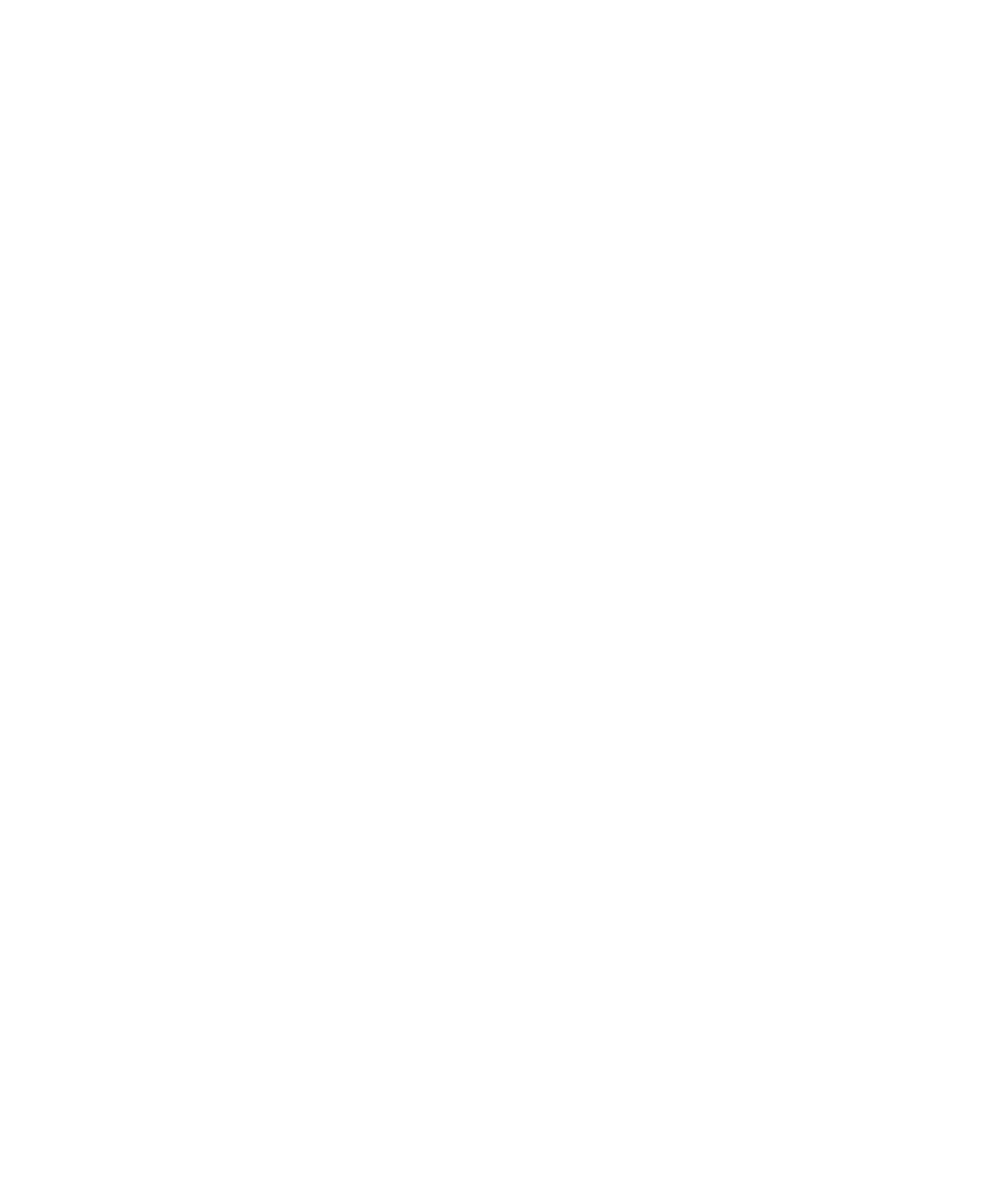
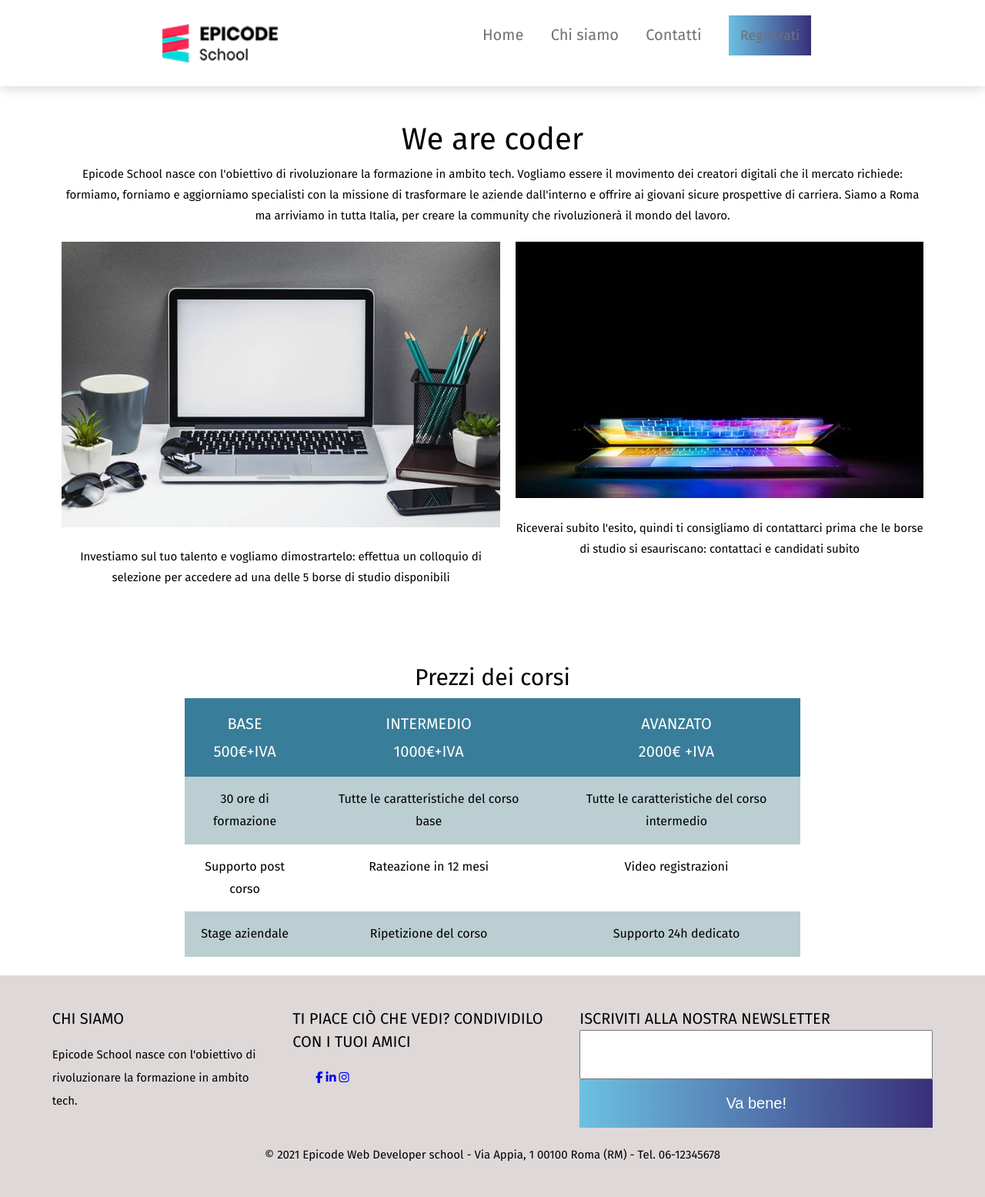
Before and after one commit to ildestram/final-project-week2, a plain HTML site: page chi-siamo.html in a window 1280 px wide. Shown: the whole page at 77% size. Before the commit the page ends 800 px from the top, so only its background shows below. Drawn offline with nearby package versions, Linux system fonts and the light colour scheme; a web font is replaced by a local one.

Commit message:
add chi siamo

```diff
--- a/assets/css/stile.css
+++ b/assets/css/stile.css
@@ -19,6 +19,11 @@ ul, ol {
 
 hr {
     display:none;
+}
+
+.p-who-we-are {
+    font-family: 'Fira Sans', sans-serif;
+
 }
 /* HEADER */
 .epicode-logo {
@@ -74,6 +79,30 @@ header nav ul li {
     cursor:pointer;
     background-image: linear-gradient(90deg, #6cc1e2 0, #392f7a);
     font-size:18px;
+    color:white;
+}
+
+/* CHI SIAMO */
+.who-box {
+    display:flex;
+    justify-content: space-between;
+    column-gap: 20px;;
+}
+
+#we-are-coder {
+    padding-left:80px;
+    padding-right:80px;
+}
+
+.who-box img {
+    margin: 0px 0px 25.2px;
+}
+
+.photo-2 {
+    height:333px;
+}
+
+.no-span {
     color:white;
 }
 
@@ -186,7 +215,7 @@ main section img {
     max-width:100%;
     height:auto;
     display:block;
-    margin:0 auto 20px;
+    /* margin:0 auto 20px; */
 }
 
 #who-will-be {
@@ -198,6 +227,38 @@ main section img {
 .image-text {
     text-align: left;
     padding-left:20px;
+}
+
+table {
+    width:100%;
+    margin:0 auto;
+    max-width:800px;
+    border-collapse: collapse;
+    border-spacing: 0;
+}
+
+caption {
+    font-size:30px;
+}
+
+tbody tr:nth-child(odd) {
+    background-color: rgb(187, 206, 209);
+
+}
+
+thead tr th {
+    background-color:#387d99;
+    color:white;
+    text-transform: uppercase;
+    padding-bottom:15px;
+    padding-top:15px;
+    text-align: center;
+}
+
+tbody tr td {
+    padding-top:15px;
+    padding-bottom:15px;
+    font-size:16px;
 }
 
 
--- a/chi-siamo.html
+++ b/chi-siamo.html
@@ -4,11 +4,129 @@
 <head>
   <meta charset="UTF-8">
   <meta name="viewport" content="width=device-width,initial-scale=1">
-  <meta name="description" content="">
-  <title></title>
+  <meta name="description" content="Epicode School: la presentazione dei nostri servizi e l'offerta didattica">
+  <title>Epicode - Profilo aziendale</title>
+  <link rel="stylesheet" href="./assets/css/reset.css">
+  <link rel="stylesheet" href="./assets/css/stile.css">
+  <link rel="preconnect" href="https://fonts.googleapis.com" />
+    <link rel="preconnect" href="https://fonts.gstatic.com" crossorigin />
+    <link
+      href="https://fonts.googleapis.com/css2?family=Alumni+Sans+Inline+One:ital@1&family=Fira+Sans:ital,wght@0,300;0,400;0,600;0,700;1,300&family=Mukta:wght@300&family=Noto+Sans:wght@200&family=Open+Sans:ital,wght@0,400;1,300;1,400&family=Poppins:ital,wght@0,400;0,600;0,700;1,400&display=swap"
+      rel="stylesheet"
+    />
+    <link rel="stylesheet" href="https://fonts.googleapis.com/css2?family=Material+Symbols+Outlined:opsz,wght,FILL,GRAD@20..48,100..700,0..1,-50..200" />
+    <script src="https://kit.fontawesome.com/8f6058a6c1.js" crossorigin="anonymous"></script>
 </head>
 
 <body>
+  <header>
+    <nav>
+      <img
+        class="epicode-logo"
+        src="./assets/images/logo.png"
+        alt="Epicode-logo"
+      />
+      <ul class="nav-links">
+        <li>
+          <a href="index.html" title="Pagina iniziale del sito">Home</a>
+        </li>
+        <li>
+          <a href="chi-siamo.html" title="Pagina Chi siamo">Chi siamo</a>
+        </li>
+        <li>
+          <a href="contatti.html" title="Pagina dei contatti">Contatti</a>
+        </li>
+        <li class="btn">
+          <a  href="registrati.html" title="Registrati al sito">Registrati</a>
+        </li>
+      </ul>
+    </nav>
+  </header>
+
+  <hr>
+
+  <main>
+    <section id="we-are-coder">
+      <div>
+        <h1>We are coder</h1>
+        <p class="p-who-we-are">Epicode School nasce con l'obiettivo di rivoluzionare la formazione in ambito tech. Vogliamo essere il movimento dei creatori digitali che il mercato richiede: formiamo, forniamo e aggiorniamo specialisti con la missione di trasformare le aziende dall'interno e offrire ai giovani sicure prospettive di carriera. Siamo a Roma ma arriviamo in tutta Italia, per creare la community che rivoluzionerà il mondo del lavoro.</p>
+      </div>
+      <div class="who-box">
+        <div>
+          <img src="./assets/images/foto1.jpg" alt="photo-1" width="600" height="200">
+          <p>Investiamo sul tuo talento e vogliamo dimostrartelo: effettua un colloquio di selezione per accedere ad una delle 5 borse di studio disponibili</p>
+        </div>
+        <div>
+          <img class="photo-2" src="./assets/images/foto2.jpg" alt="photo-2" width="600" height="400">
+          <p>Riceverai subito l'esito, quindi ti consigliamo di contattarci prima che le borse di studio si esauriscano: contattaci e candidati subito</p>
+        </div>
+      </div>
+    </section>
+
+    <section id="table-price">
+      <table>
+        <caption>Prezzi dei corsi</caption>
+        <thead>
+          <tr>
+            <th>Base <br>500&euro;<span class="no-span">+IVA</span></th>
+            <th>Intermedio <br>1000&euro;<span class="no-span">+IVA</span></th>
+            <th>Avanzato <br>2000&euro; <span class="no-span">+IVA</span></th>
+          </tr>
+        </thead>
+        <tbody>
+          <tr>
+            <td>30 ore di <br> formazione</td>
+            <td>Tutte le caratteristiche del corso <br> base</td>
+            <td>Tutte le caratteristiche del corso <br> intermedio</td>
+          </tr>
+          <tr>
+            <td>Supporto post <br> corso</td>
+            <td>Rateazione in 12 mesi</td>
+            <td>Video registrazioni</td>
+          </tr>
+          <tr>
+            <td>Stage aziendale</td>
+            <td>Ripetizione del corso</td>
+            <td>Supporto 24h dedicato</td>
+          </tr>
+        </tbody>
+      </table>
+    </section>
+  </main>
+
+  <footer>
+    <section id="footer-page">
+      <div>
+        <h2>Chi siamo</h2>
+        <p class="ep-school-p">Epicode School nasce con l'obiettivo di <br> rivoluzionare la formazione in ambito <br> tech.</p>
+      </div>
+
+      <div>
+        <h2>Ti piace ciò che vedi? Condividilo <br> con i tuoi amici</h2>
+        <div>
+          <ul>
+            <li class="list"><a href="https://facebook.com/" target="_blank"><i class="fa fa-facebook"></i></a></li>
+            <li class="list"><a href="https://www.linkedin.com/" target="_blank"><i class="fa fa-linkedin"></i></a></li>
+            <li class="list"><a href="https://instagram.com/" target="_blank"><i class="fa fa-instagram"></i></a></li>
+          </ul>
+        </div>
+      </div>
+
+      <div>
+        <h2>Iscriviti alla nostra newsletter</h2>
+        <form action="POST">
+          <fieldset>
+            <input type="email" name="email" id="email" required>
+            <button  type="submit">Va bene!</button>
+          </fieldset>
+        </form>
+      </div>
+
+      <!-- <address>&copy; 2021 Epicode Web Developer school - Via Appia, 1 00100 Roma (RM) - Tel. 06-12345678</address> -->
+    </section>
+    <address>&copy; 2021 Epicode Web Developer school - Via Appia, 1 00100 Roma (RM) - Tel. 06-12345678</address>
+
+  </footer>
 
 
 </body>
```
